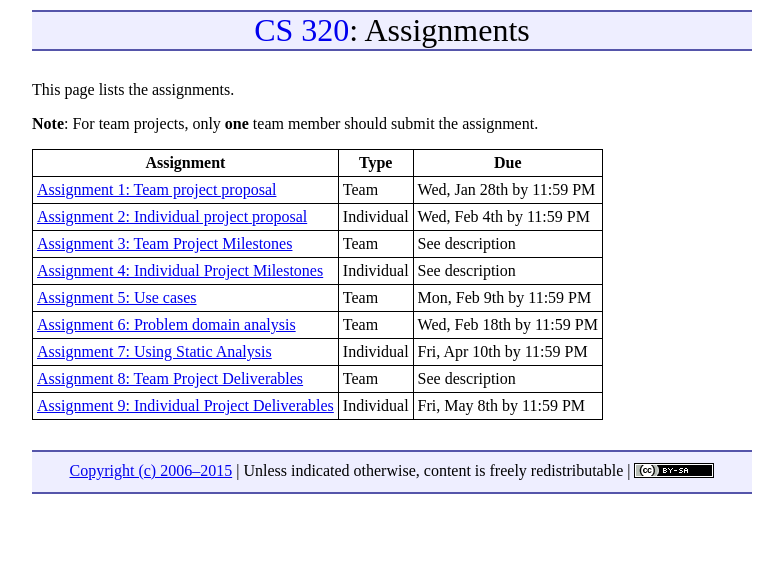
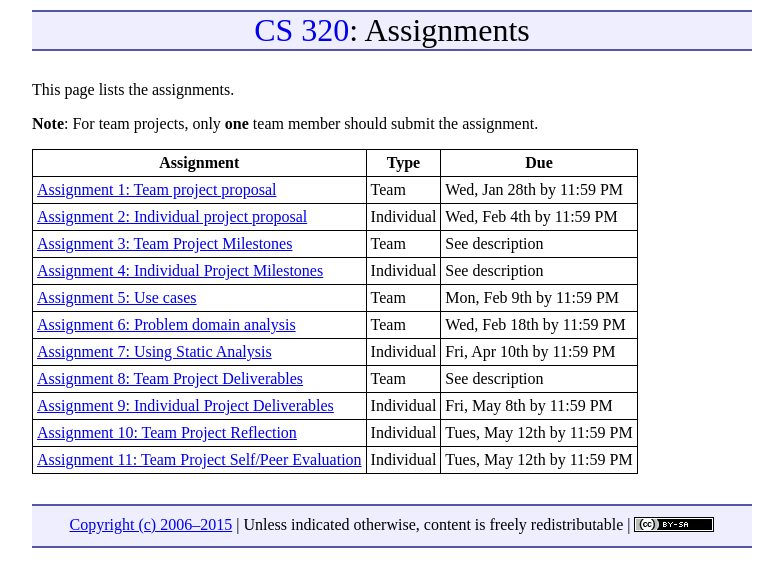
Before and after one commit to ycpcs/cs320-spring2016, a Jekyll site: the page built from assign/index.md, in a window 1280 px wide. Shown: the top 587 px of the page, without its empty margins (248-1031 px from the left). Built offline with Jekyll 4.4.1, drawn with Linux system fonts in a browser that asks for light colours; Markdown is read by kramdown in place of the engine named in the settings.

Commit message:
link to assignments 10 and 11

```diff
--- a/assign/index.md
+++ b/assign/index.md
@@ -18,3 +18,5 @@ Assignment | Type | Due
 [Assignment 7: Using Static Analysis](assign07.html) | Individual | Fri, Apr 10th by 11:59 PM
 [Assignment 8: Team Project Deliverables](assign08.html) | Team | See description
 [Assignment 9: Individual Project Deliverables](assign09.html) | Individual | Fri, May 8th by 11:59 PM
+[Assignment 10: Team Project Reflection](assign10.html) | Individual | Tues, May 12th by 11:59 PM
+[Assignment 11: Team Project Self/Peer Evaluation](assign11.html) | Individual | Tues, May 12th by 11:59 PM
```
